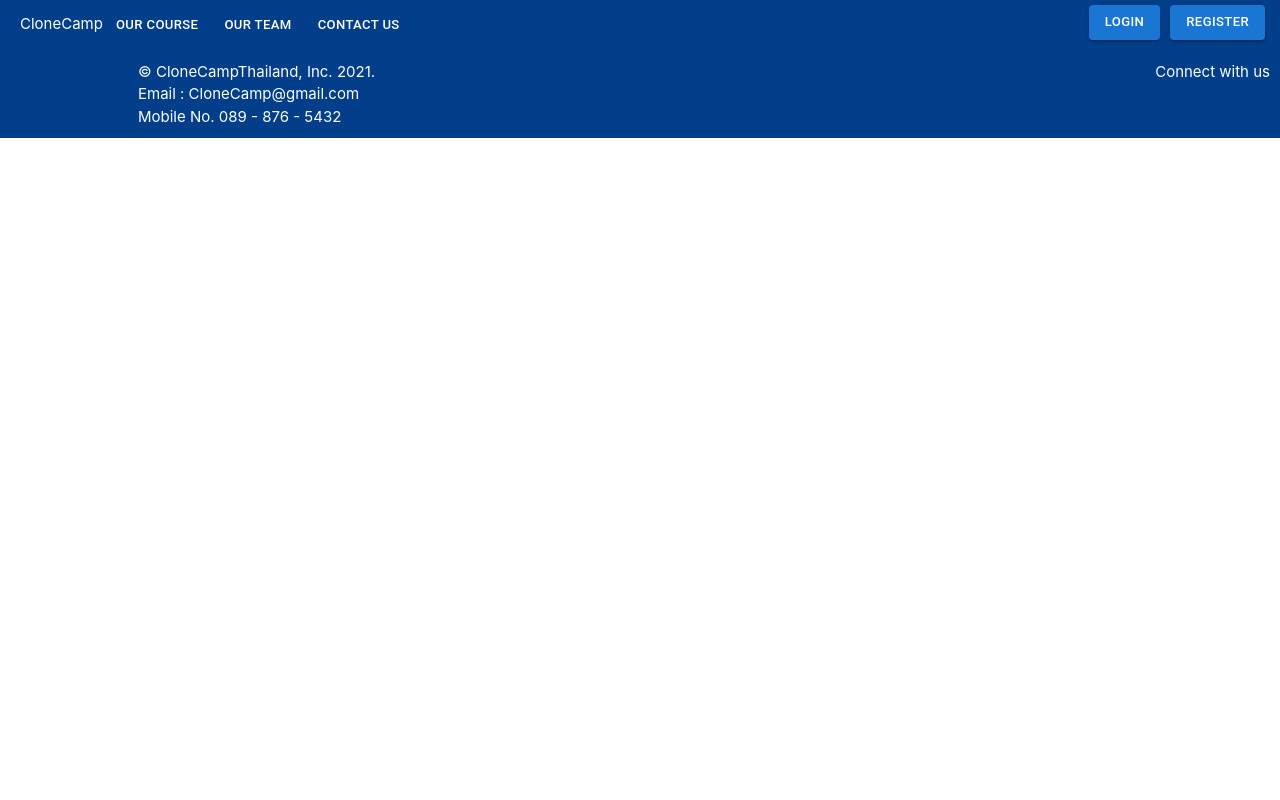
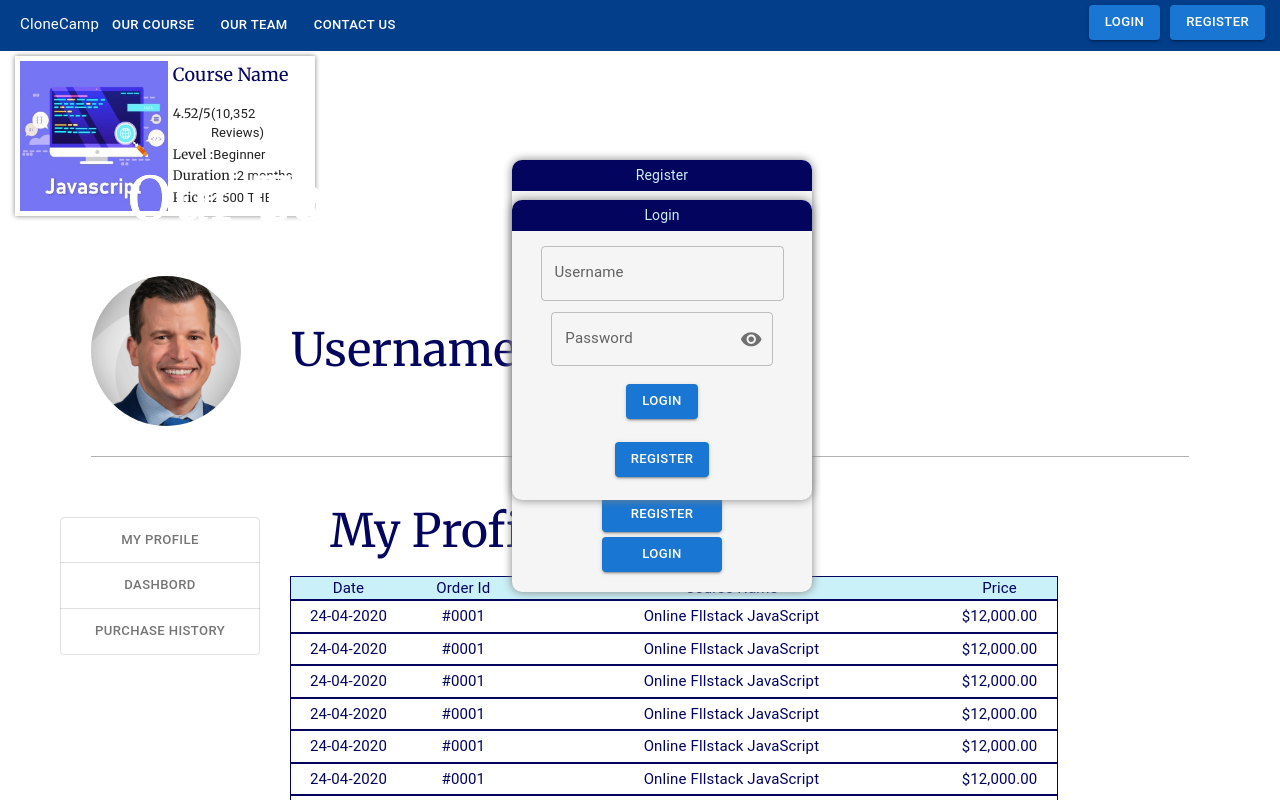
Before and after one commit to Sorawit-Kwanmuk/group-project-front-end, a React (Create React App) app: page / in a window 1280 px wide. Shown: the top 800 px of the page. Built offline with nearby package versions, Linux system fonts and the light colour scheme.

Commit message:
Try commit error

```diff
--- a/src/App.js
+++ b/src/App.js
@@ -1,6 +1,5 @@
 import "./App.css";
 import CourseCard from "./components/CourseCard/CourseCard";
-import ContactUsEdit from "./components/ContactUs/ContactUsEdit";
 import CourseClassroomAdmin from "./components/CourseAdmin/CourseClassroomAdmin";
 import MainCourseAdmin from "./components/CourseAdmin/MainCourseAdmin";
 import Footer from "./components/Footer/Footer";
@@ -13,26 +12,22 @@ import ShoppingCart from "./components/ShoppingCart/ShoppingCart";
 import OurCourse from "./components/OurCourse/OurCourse";
 import OurTeam from "./components/OurTeam/OurTeam";
 import Instructor from "./components/InstructorCard/InstructorCard";
-import "./App.css";
-import CourseAdmin from "./components/CourseAdmin/CourseAdmin";
 
 function App() {
   return (
     <>
       <Header />
-      {/* <CourseCard /> */}
-      {/* <ContactUsEdit /> */}
-      {/* <MyProfile /> */}
-      {/* <ForgetPassword /> */}
-      {/* <Register /> */}
-      {/* <Login /> */}
-      {/* <ShoppingCart /> */}
-      {/* <OurCourse /> */}
-      {/* <OurTeam /> */}
-      {/* <Instructor /> */}
-      {/* <CourseAdmin /> */}
-      {/* <MainCourseAdmin /> */}
-      {/* <CourseClassroomAdmin /> */}
+      <CourseCard />
+      <MyProfile />
+      <ForgetPassword />
+      <Register />
+      <Login />
+      <ShoppingCart />
+      <OurCourse />
+      <OurTeam />
+      <Instructor />
+      <MainCourseAdmin />
+      <CourseClassroomAdmin />
       <Footer />
     </>
   );
```
